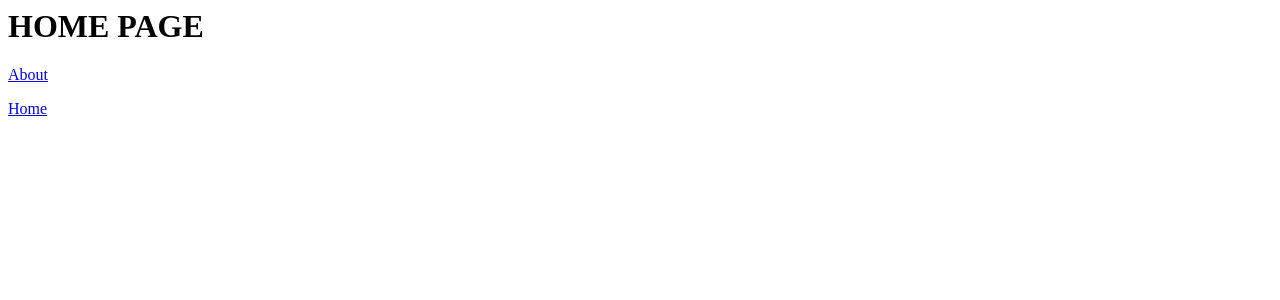
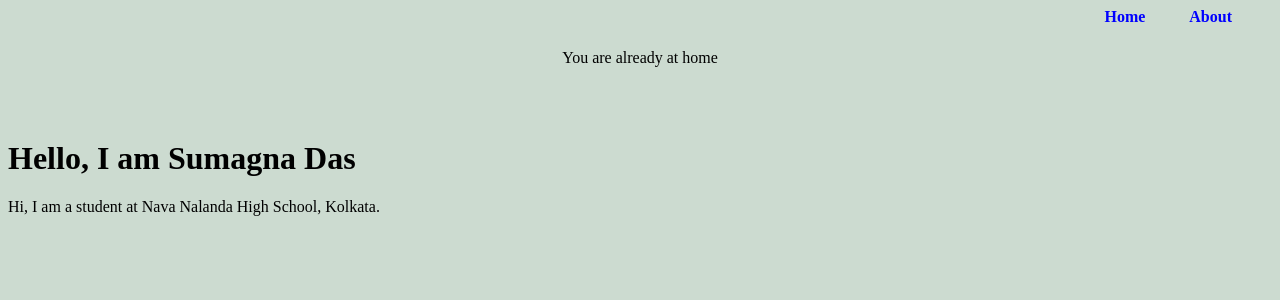
Before and after one commit to sumagnadas/web-testapp.herokuapp.com, a Flask app: page /?location=home in a window 1280 px wide. Shown: the top 300 px of the page. Run offline with Flask 2, Linux system fonts and the light colour scheme.

Commit message:
Changed the appearance of the website

```diff
--- a/app/main.py
+++ b/app/main.py
@@ -1,22 +1,28 @@
-from flask import Flask, render_template, stream_with_context, Response
+from flask import Flask, render_template, stream_with_context, Response, request
 app = Flask(__name__)
 
 @app.route('/')
 def index():
-    return render_template('index.html', title='HOME PAGE')
+    location = request.args.get('location')
+    if location == "home":
+        return render_template('index.html', title='HOME PAGE', homePressed=True)
+    else:
+        return render_template('index.html', title='HOME PAGE')
 
 #@app.route('/docs')
 #def docs():
 #    return render_template('index.html', title='DOCS')
 
-@app.route("/stream")
+"""@app.route("/stream")
 def stream():
     def generate():
+        yield "<link rel=\"stylesheet\" href=\"static/about.css\">\n<br><span class=\"name\">&gt;&nbsp&nbsp"#<span class=\"labels\">Name</span>\t"
         for i in list("Sumagna Das"):
             yield i
-            for i in range(0, int(20000000 * 0.1)):
+            for i in range(0, int(10000000 * 0.5)):
                 pass
-    return Response(stream_with_context(generate()))
+        yield "</span>"
+    return Response(stream_with_context(generate()))"""
 
 @app.route('/about')
 def about():
--- /dev/null
+++ b/app/static/pages.css
@@ -0,0 +1,49 @@
+.labels{
+  font-weight: bold;
+}
+
+.values{
+  color: #4E9A06;
+  margin-left: 10
+}
+body{
+  /*text-align: center;*/
+  background-color: #ccdbd0
+}
+.brief{
+  margin-left: 100px;
+  padding-top: 10%;
+}
+#nav{
+  width: 100%;
+  height: 25px;
+  flex-grow: 3;
+  background-color: rgba(66, 102, 0, 0);
+  text-align: right;
+}
+
+#nav a:link, #nav a:visited{
+    margin-right: 40;
+    font-weight: bold;
+    color: blue;
+    text-decoration: none;
+    margin-bottom: 100;
+}
+
+#nav a {
+  display: inline-block;
+}
+
+#nav a::after {
+  margin-top: 10;
+  text-align: center;
+  content: '';
+  width: 0px;
+  height: 9px;
+  display: block;
+  background: blue;
+  transition: 300ms;
+}
+#nav a:hover::after{
+  width: 100%;
+}
--- a/app/templates/index.html
+++ b/app/templates/index.html
@@ -1,13 +1,20 @@
+<link rel="stylesheet" href="static/pages.css">
 <html>
     <head>
         <title>Testing flask out on Heroku</title>
     </head>
     <body>
-        <h1>{{ title }}</h1>
-        {% if homePressed%}
-          <p>You are already at home</p>
-        {% endif %}
-        <p><a href="/about">About</a></p>
-        <p><a href="{{ url_for('index', location='home')}}">Home</a></p>
+      <div id="nav">
+        <a href="{{url_for('index', location="home")}}" class="nav">Home</a>
+        <a href="/about" class="nav">About</a>
+      </div>
+      {% if homePressed%}
+        <p><center>You are already at home</center></p>
+      {% endif %}
+      <br><br>
+      <span class="brief">
+      <h1>
+      Hello, I am Sumagna Das</h1>
+      Hi, I am a student at Nava Nalanda High School, Kolkata.
     </body>
 </html>
```
Also changed, not shown: app/static/about.css (deleted, +0 -7 lines), app/templates/about.html (+6 -9 lines).
